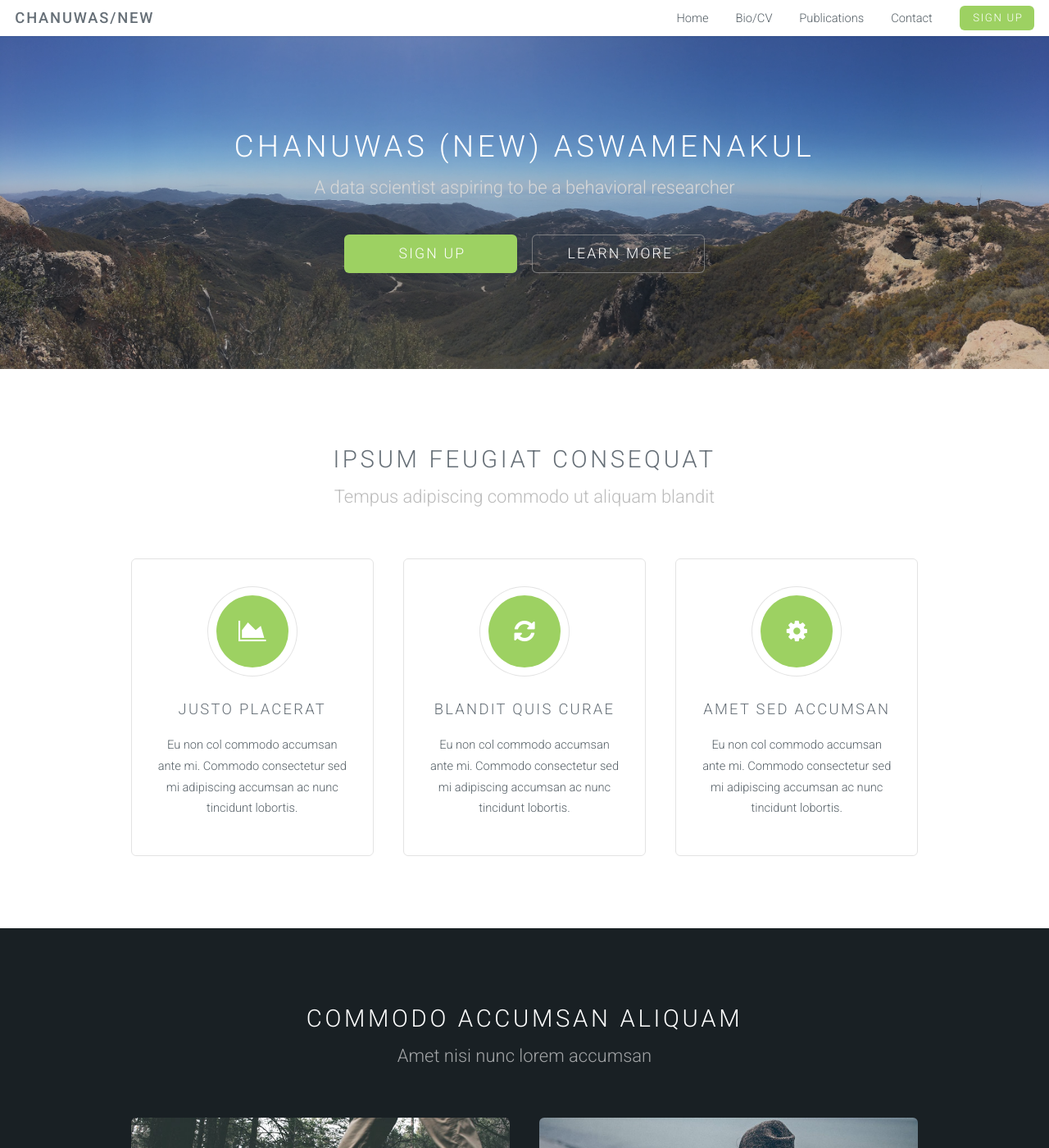
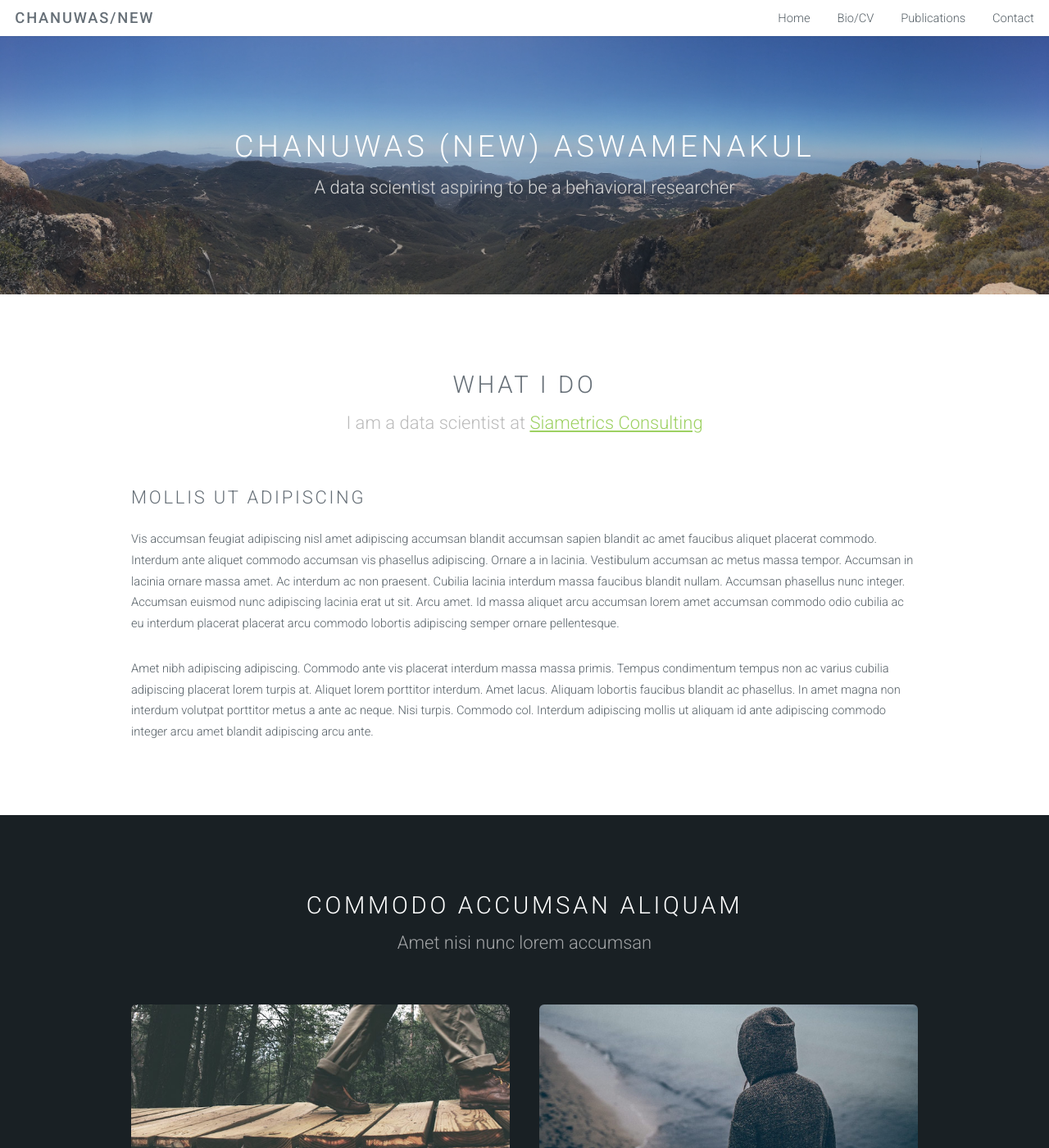
Before and after one commit to chasnew/chasnew.github.io, a Jekyll site: the page built from index.html, in a window 1280 px wide and 1400 px high. Shown: the whole window at 82% size. Built offline with Jekyll 4.4.1, drawn with Linux system fonts in a browser that asks for light colours; some of the changed text lies outside the part shown.

Commit message:
edited headers and added space for introduction

```diff
--- a/_includes/footer.html
+++ b/_includes/footer.html
@@ -36,7 +36,7 @@
             </div>
         </div>
         <ul class="copyright">
-            <li>&copy; Untitled. All rights reserved.</li>
+            <li>&copy; Chanuwas Aswamenakul. All rights reserved.</li>
             <li>Design: <a href="http://templated.co">TEMPLATED</a></li>
             <li>Images: <a href="http://unsplash.com">Unsplash</a></li>
             <li>Jekyll Template: <a href="http://cloudcannon.com">Cloud Cannon</a></li>
--- a/_includes/header.html
+++ b/_includes/header.html
@@ -12,7 +12,6 @@
                     <li><a class="page-link" href="{{ page.url | prepend: site.baseurl }}">{{ page.title }}</a></li>
                   {% endif %}
             {% endfor %}
-            <li><a href="#" class="button special">Sign Up</a></li>
         </ul>
     </nav>
 </header>
--- a/_layouts/landing-page.html
+++ b/_layouts/landing-page.html
@@ -12,10 +12,6 @@
             <div class="inner">
                 <h2>Chanuwas (New) Aswamenakul</h2>
                 <p>A data scientist aspiring to be a behavioral researcher</p>
-                <ul class="actions">
-                    <li><a href="#content" class="button big special">Sign Up</a></li>
-                    <li><a href="#elements" class="button big alt">Learn More</a></li>
-                </ul>
             </div>
         </section>
         {{ content }}
--- a/index.html
+++ b/index.html
@@ -5,34 +5,16 @@ layout: landing-page
 		<!-- One -->
 			<section id="one" class="wrapper style1">
 				<header class="major">
-					<h2>Ipsum feugiat consequat</h2>
-					<p>Tempus adipiscing commodo ut aliquam blandit</p>
+					<h2>What I do</h2>
+					<p>I am a data scientist at <a href="https://www.siametrics.com/">Siametrics Consulting</a></p>
 				</header>
 				<div class="container">
-					<div class="row">
-						<div class="4u">
-							<section class="special box">
-								<i class="icon fa-area-chart major"></i>
-								<h3>Justo placerat</h3>
-								<p>Eu non col commodo accumsan ante mi. Commodo consectetur sed mi adipiscing accumsan ac nunc tincidunt lobortis.</p>
-							</section>
-						</div>
-						<div class="4u">
-							<section class="special box">
-								<i class="icon fa-refresh major"></i>
-								<h3>Blandit quis curae</h3>
-								<p>Eu non col commodo accumsan ante mi. Commodo consectetur sed mi adipiscing accumsan ac nunc tincidunt lobortis.</p>
-							</section>
-						</div>
-						<div class="4u">
-							<section class="special box">
-								<i class="icon fa-cog major"></i>
-								<h3>Amet sed accumsan</h3>
-								<p>Eu non col commodo accumsan ante mi. Commodo consectetur sed mi adipiscing accumsan ac nunc tincidunt lobortis.</p>
-							</section>
-						</div>
-					</div>
-				</div>
+			        <section>
+			            <h2>Mollis ut adipiscing</h2>
+			            <p>Vis accumsan feugiat adipiscing nisl amet adipiscing accumsan blandit accumsan sapien blandit ac amet faucibus aliquet placerat commodo. Interdum ante aliquet commodo accumsan vis phasellus adipiscing. Ornare a in lacinia. Vestibulum accumsan ac metus massa tempor. Accumsan in lacinia ornare massa amet. Ac interdum ac non praesent. Cubilia lacinia interdum massa faucibus blandit nullam. Accumsan phasellus nunc integer. Accumsan euismod nunc adipiscing lacinia erat ut sit. Arcu amet. Id massa aliquet arcu accumsan lorem amet accumsan commodo odio cubilia ac eu interdum placerat placerat arcu commodo lobortis adipiscing semper ornare pellentesque.</p>
+			            <p>Amet nibh adipiscing adipiscing. Commodo ante vis placerat interdum massa massa primis. Tempus condimentum tempus non ac varius cubilia adipiscing placerat lorem turpis at. Aliquet lorem porttitor interdum. Amet lacus. Aliquam lobortis faucibus blandit ac phasellus. In amet magna non interdum volutpat porttitor metus a ante ac neque. Nisi turpis. Commodo col. Interdum adipiscing mollis ut aliquam id ante adipiscing commodo integer arcu amet blandit adipiscing arcu ante.</p>
+			        </section>
+			    </div>
 			</section>
 
 		<!-- Two -->
```
